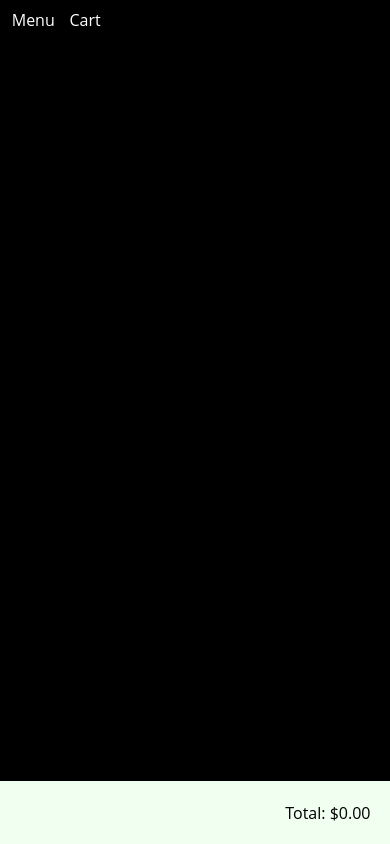
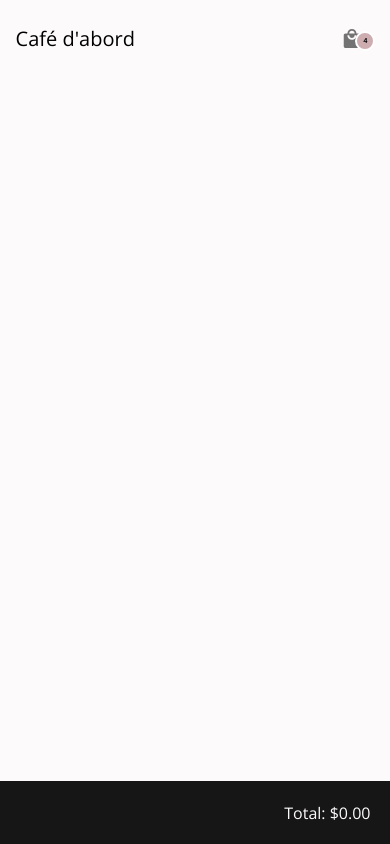
Before and after one commit to laurenemick/coffee-shop, a React (Create React App) app in the folder client/: page /cart in a window 390 px wide. Built offline with nearby package versions, Linux system fonts and the light colour scheme.

Commit message:
adds cart icon and colorway

```diff
--- a/client/src/App.css
+++ b/client/src/App.css
@@ -1,3 +1,5 @@
+@import url('https://fonts.googleapis.com/css2?family=Open+Sans&display=swap');
+
 /* http://meyerweb.com/eric/tools/css/reset/
    v2.0 | 20110126
    License: none (public domain)
@@ -141,7 +143,7 @@ html {
   font-size: 62.5%;
   font-family: 'Open Sans', sans-serif;
   font-weight: 500;
-  background-color: black;
+  background-color: #fdfafb;
 }
 
 h2 {
@@ -159,22 +161,29 @@ p {
 
 /* Nav */
 .nav {
+  display: flex;
+  justify-content: space-between;
+  align-items: center;
   margin-bottom: 2%;
 }
 
-.nav-link {
-  color: white;
+.logo {
+  color: black;
   text-decoration: none;
-  padding-right: 4%;
-  font-size: 1.6em;
+  font-size: 2em;
 }
-.nav-link:hover {
-  color: teal;
+.logo:hover {
+  color: #cdadb0;
+}
+
+.cart-icon {
+  display: flex;
+  justify-content: flex-end;
 }
 
 /* Menu, Cart */
 .item {
-  background-color:honeydew;
+  background-color: #cdadb0;
   border-radius: 6px;
   display: flex;
   justify-content: center;
@@ -183,6 +192,7 @@ p {
 }
 
 .item-img {
+  border: 1px solid #ddd;
   width: 100px;
   height: 100px;
   border-radius: 100px;
@@ -190,7 +200,7 @@ p {
 
 .item-content {
   width: 70%;
-  padding-left: 5%;
+  padding: 1% 0 0 5%;
 }
 
 .item-header {
@@ -207,11 +217,15 @@ p {
   padding-top: 2%;
 }
 
+.additional-extras {
+  margin-top: 2%;
+}
+
 .extra {
   display: flex;
   align-items: center;
-  background-color:honeydew;
   border-radius: 6px;
+  margin-bottom: 1%;
 }
 
 .item-btn {
@@ -223,7 +237,8 @@ p {
   display: flex;
   justify-content: flex-end;
   margin-top: 3%;
-  background-color:honeydew;
+  background-color: rgb(22, 22, 22);
+  color: #fdfafb;
   padding: 2% 8%;
   left: 0;
   bottom: 0;
@@ -233,7 +248,13 @@ p {
 
 @media only screen and (max-width: 600px) {
   .App {
-    margin: 3%;
+    margin: 4%;
+  }
+  .nav {
+    margin-bottom: 4%;
+  }
+  .img-container {
+    margin-top: 1%;
   }
   .item-img {
     width: 80px;
--- a/client/src/App.js
+++ b/client/src/App.js
@@ -1,17 +1,49 @@
 import React from "react";
 import { BrowserRouter as Router, Route, Link } from "react-router-dom";
+
 import Menu from "./components/Menu";
 import Cart from "./components/Cart";
 
+import Badge from "@material-ui/core/Badge";
+import { withStyles } from "@material-ui/core/styles";
+import Icon from "@material-ui/core/IconButton";
+import LocalMallIcon from '@material-ui/icons/LocalMall';
 import "./App.css";
+
+/*
+  TO DO:
+  - Quantity and dynamic cart icon
+  - UI for empty cart
+  - + / - icons for add/remove
+  - Modal for extras
+  - Breakdown reducer/action into more files
+  - Create backend? or integrate api
+*/
+
+const StyledBadge = withStyles((theme) => ({
+  badge: {
+    backgroundColor: '#cdadb0',
+    color: 'black',
+    right: -3,
+    top: 13,
+    border: `2px solid ${theme.palette.background.paper}`,
+    padding: '0 4px',
+  },
+}))(Badge);
 
 function App() {
   return (
       <Router>
         <div className="App">
           <div className="nav">
-            <Link className="nav-link" to="/">Menu</Link>
-            <Link className="nav-link" to="/cart">Cart</Link>
+            <Link className="logo" to="/">Café d'abord</Link>
+            <Link className="cart-icon" to="/cart">
+              <Icon aria-label="cart">
+                <StyledBadge badgeContent={4} color="primary">
+                  <LocalMallIcon fontSize="large" />
+                </StyledBadge>
+              </Icon>
+            </Link>
           </div>
 
           <Route exact path="/" component={Menu} />
--- a/client/src/components/AdditionalExtras.js
+++ b/client/src/components/AdditionalExtras.js
@@ -8,7 +8,6 @@ import { IconButton } from "@material-ui/core";
 const AdditionalExtras = props => {
     return (
         <div className="additional-extras">
-            <h4>Extras</h4>
             {
                 props.additionalExtras.length ? (
                     <div>
```
